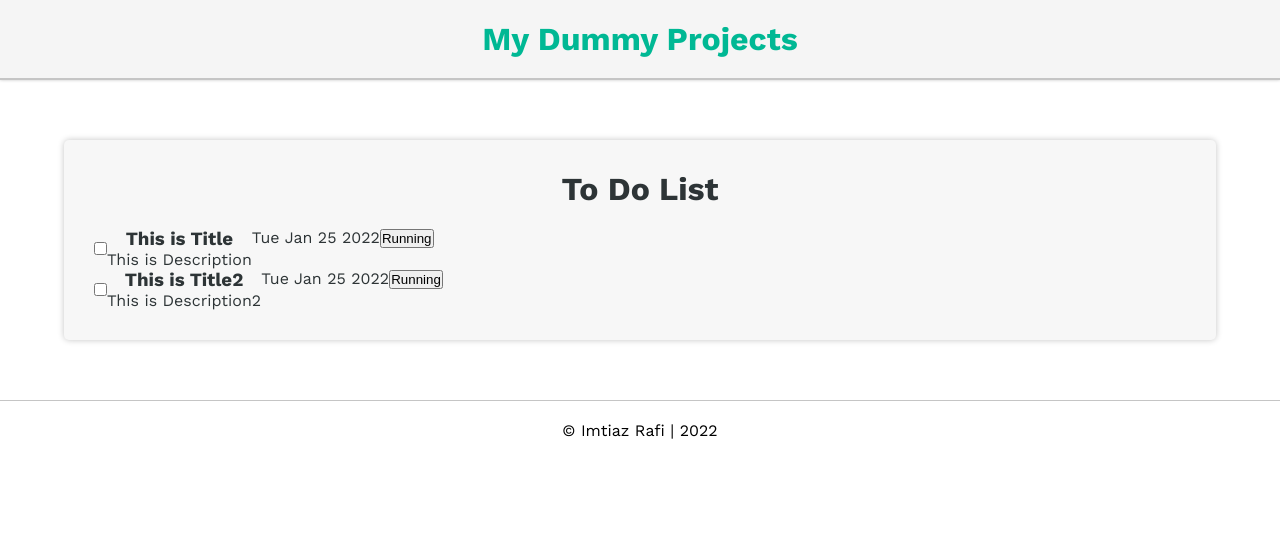
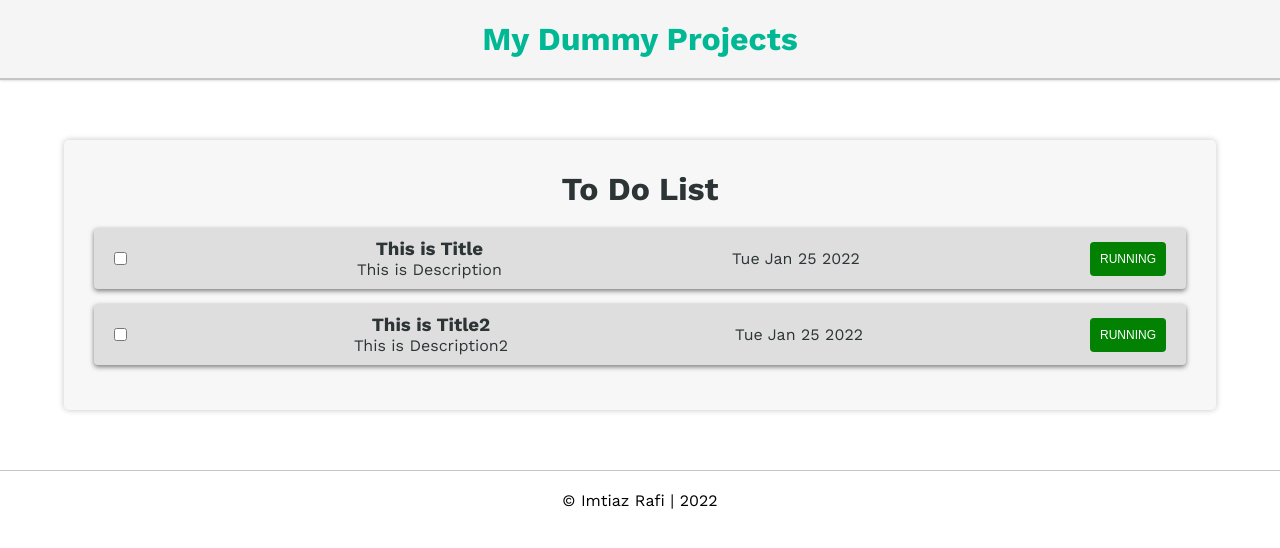
Before and after one commit to Imtiaz-Rafi/Dummy-Projects, a React (Create React App) app: page /todolist in a window 1280 px wide. Shown: the top 548 px of the page. Built offline with nearby package versions, Linux system fonts and the light colour scheme.

Commit message:
list css added

```diff
--- a/src/components/todo/index.jsx
+++ b/src/components/todo/index.jsx
@@ -1,4 +1,5 @@
 import React from "react";
+import classes from "./todo.module.css";
 import ListView from "./listview";
 
 class Todolist extends React.Component {
@@ -30,7 +31,7 @@ class Todolist extends React.Component {
         return (
             <div className="text-center">
                 <h1 className="body-element">To Do List</h1>
-                <div>
+                <div className={classes.list_view}>
                     <ListView
                         todos={this.state.todos}
                         toggleSelect={this.toggleSelect}
--- a/src/components/todo/listview.jsx
+++ b/src/components/todo/listview.jsx
@@ -1,11 +1,11 @@
 import React from "react";
-import "./todo.css";
 import PropTypes from "prop-types";
+import classes from "./todo.module.css";
 
 const ListItem = ({ todo, toggleSelect, toggleComplete }) => {
     return (
         <>
-            <div className="list-row">
+            <div className={classes.list_row}>
                 <input
                     type="checkbox"
                     name={todo.id}
@@ -14,15 +14,18 @@ const ListItem = ({ todo, toggleSelect, toggleComplete }) => {
                     onChange={() => toggleSelect(todo.id)}
                 />
                 <div className="">
-                    <h3 className="title">{todo.title}</h3>
-                    <div className="desc">{todo.desc}</div>
+                    <h3 className={classes.title}>{todo.title}</h3>
+                    <div className={classes.desc}>{todo.desc}</div>
                 </div>
-                <div className="date">{todo.time.toDateString()}</div>
-                <div className="todo_btn">
-                    <button color={todo.isComplete ? "danger" : "success"} onClick={() => toggleComplete(todo.id)}>
-                        {todo.isComplete ? "Completed" : "Running"}
-                    </button>
-                </div>
+                <div className={classes.date}>{todo.time.toDateString()}</div>
+                {/* <div className={classes.todo_btn}> */}
+                <button
+                    className={`${classes.todo_btn} ${todo.isComplete ? classes.danger : classes.success}`}
+                    onClick={() => toggleComplete(todo.id)}
+                >
+                    {todo.isComplete ? "Completed" : "Running"}
+                </button>
+                {/* </div> */}
             </div>
         </>
     );
--- a/src/components/todo/todo.css
+++ /dev/null
@@ -1,3 +0,0 @@
-.list-row{
-    display:flex;
-}
--- /dev/null
+++ b/src/components/todo/todo.module.css
@@ -0,0 +1,34 @@
+.list_row {
+    display: flex;
+    justify-content: space-between;
+    align-items: center;
+    background: rgb(0, 0, 0, 0.1);
+    margin: 15px 0px;
+    padding: 10px 20px;
+    border-radius: 4px;
+    box-shadow: 0px 2px 5px 0px rgb(0 0 0 / 50%);
+}
+.list_view {
+}
+.title {
+}
+.desc {
+}
+.date {
+}
+.todo_btn {
+    text-transform: uppercase;
+    font-size: 12px;
+    padding: 10px;
+    border: none;
+    border-radius: 4px;
+    border: 1px solid rgb(0, 0, 0, 0.5);
+}
+.danger {
+    background: red;
+}
+.success {
+    background: #028102;
+    color: white;
+    border: none;
+}
```
